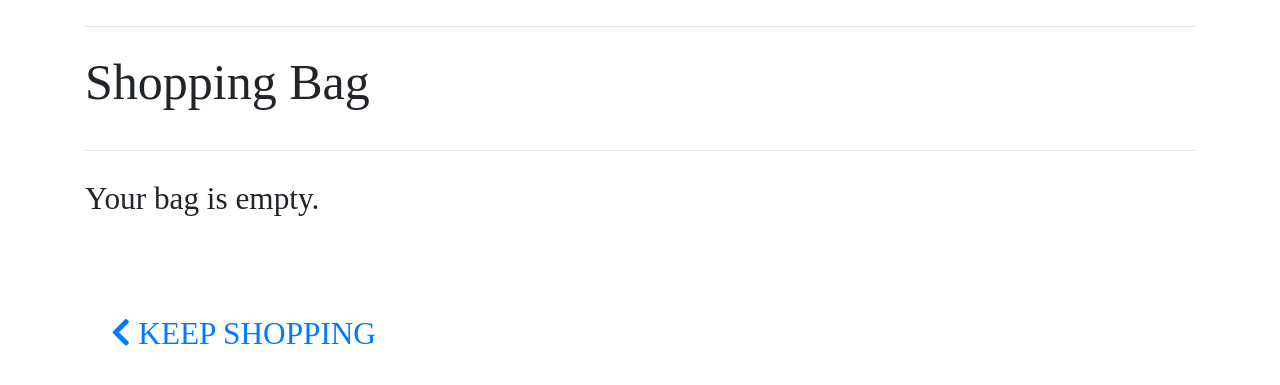
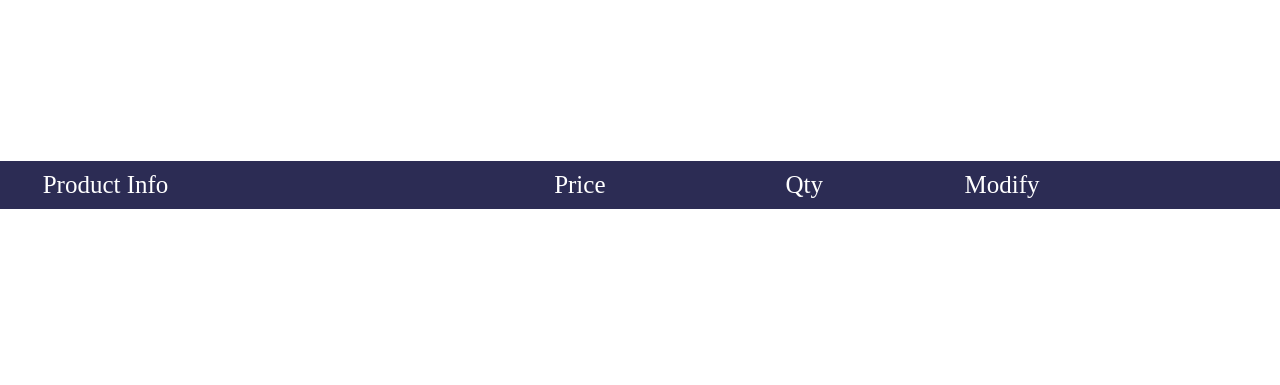
Before and after one commit to waltercarreno/DjangoProject, a Django app: page /bag/ in a window 1280 px wide. Shown: the part 200-585 px from the top of the page. Run offline with Django 4.2, Linux system fonts and the light colour scheme; lists and menus that the app fills with data are empty; some libraries are stand-ins or nearby versions; some web fonts are replaced.

Commit message:
updated bag url. Created view to delete, modify products.

```diff
--- a/bag/context.py
+++ b/bag/context.py
@@ -1,16 +1,29 @@
 from decimal import Decimal
 from django.conf import settings
+from django.shortcuts import get_object_or_404
+from products.models import Product
 
 def bag_contents(request):
 
     bag_items = []
     total = 0
     product_count = 0
+    bag = request.session.get('bag', {})
+
+    for id, quantity in bag.items():
+        product = get_object_or_404(Product, pk=id)
+        total += quantity * product.price
+        product_count += quantity
+        bag_items.append({
+            'id': id,
+            'quantity': quantity,
+            'product': product,
+        })
 
     if total > 50:
         delivery = 0
     else:
-        delivery = total*0.1
+        delivery = 5
     grand_total = delivery + total
 
     context = {
--- a/bag/templates/bag/bag.html
+++ b/bag/templates/bag/bag.html
@@ -2,7 +2,7 @@
 {% load static %}
 
 {% block page_header %}
-    <div class="container header-container">
+    <div class="container header-container cart-page">
         <div class="row">
             <div class="col"></div>
         </div>
@@ -10,30 +10,50 @@
 {% endblock %}
 
 {% block content %}
-    <div class="overlay"></div>
-    <div class="container mb-2">
-        <div class="row">
-            <div class="col">
-                <hr>
-                <h2 class="logo-font mb-4">Shopping Bag</h2>
-                <hr>
-            </div>
-        </div>
+<div class="small-container cart-page">
+    <table>
+        <tr>
+            <th scope="col"></th>
+            <th scope="col">Product Info</th>
+            <th scope="col">Price</th>
+            <th scope="col">Qty</th>
+            <th scope="col">Modify </th>
+        </tr>
+        {% for item in bag_items %}
+        <tr>
+            <td class="p-3 w-25">
+                <img class="img-fluid rounded" src="{{ item.product.image.url }}">
+            </td>
+            <td>
+                <p class="my-0"><strong>{{ item.product.name }}</strong></p>
+                <p class="my-0 small text-muted">SKU: {{ item.product.sku|upper }}</p>
+            </td>
+            <td>
+               <p>{{ item.product.price }}</p>
+            </td>
+            <td>
+                <p>{{ item.quantity }}</p>
+             </td>
+            <td>
+                <form class="text-center" method="post"
+                action="{% url 'adjust_cart' item.id %}">
+                {% csrf_token %}
+                <div class="form-group ">
+                    <label for="exampleInputAmount" class="sr-only">New Qty</label>
+                    <div class="input-group">
+                        <input name="quantity" type="number" min="0" max="999" class="form-control"
+                            required="true" placeholder="Quantity">
+                    </div>
+                </div>
+                <button type="submit" class="btn btn-warning">
+                    <span aria-hidden="true"></span>Amend</button>
+            </form>
+            </td>
 
-        <div class="row">
-            <div class="col">
-                {% if bag_items %}
-                    <div class="table-responsive rounded"></div>
-                {% else %}
-                    <p class="lead mb-5">Your bag is empty.</p>
-                    <a href="{% url 'products' %}" class="btn btn-outline-black rounded-0 btn-lg">
-                        <span class="icon">
-                            <i class="fas fa-chevron-left"></i>
-                        </span>
-                        <span class="text-uppercase">Keep Shopping</span>
-                    </a>
-                {% endif %}
-            </div>
-        </div>
-    </div>
+
+        </tr>
+        {% endfor %}
+    </table>
+</div>
+
 {% endblock %}
--- a/bag/urls.py
+++ b/bag/urls.py
@@ -4,5 +4,6 @@ from . import views
 
 urlpatterns = [
  path('', views.view_bag, name='view_bag'),
- path('add/<item_id>/', views.add_to_bag, name='add_to_bag'),
+ path('add/<id>/', views.add_to_bag, name='add_to_bag'),
+ path('adjust/<id>/', views.adjust_cart, name='adjust_cart'),
 ]
--- a/bag/views.py
+++ b/bag/views.py
@@ -1,4 +1,4 @@
-from django.shortcuts import render, redirect
+from django.shortcuts import render, redirect, reverse
 
 # Create your views here.
 def view_bag(request):
@@ -6,18 +6,33 @@ def view_bag(request):
 
     return render(request, 'bag/bag.html')
 
-def add_to_bag(request, item_id):
+def add_to_bag(request, id):
     """ Add a quantity of the specified product to the shopping bag """
 
     quantity = int(request.POST.get('quantity'))
-    redirect_url = request.POST.get('redirect_url')
+
     bag = request.session.get('bag', {})
 
-    if item_id in list(bag.keys()):
-        bag[item_id] += quantity
+    if id in list(bag.keys()):
+        bag[id] += quantity
     else:
         bag[item_id] = quantity
 
     request.session['bag'] = bag
-    print(request.session['bag'])
-    return redirect(redirect_url)
+    return redirect(reverse('view_bag'))
+
+def adjust_cart(request, id):
+    """
+    Adjust the quantity of the specified product to the specified
+    amount
+    """
+    quantity = int(request.POST.get('quantity'))
+    bag = request.session.get('bag', {})
+
+    if quantity > 0:
+        bag[id] = quantity
+    else:
+        bag.pop(id)
+
+    request.session['bag'] = bag
+    return redirect(reverse('view_bag'))
--- a/home/templates/home/index.html
+++ b/home/templates/home/index.html
@@ -17,7 +17,7 @@
             <div class="col-lg-7 div-index ">
                 <h1 class="h1-section">Look to our products</h1>
                 <h1 class="h1-section">Start Buying now</h1>
-                <a href="{% url 'products' %}"><button class="btn1">Shop</button></a>
+                <a href="{% url 'view_bag' %}"><button class="btn1">Shop</button></a>
             </div>
         </div>
     </div>
--- a/static/css/base.css
+++ b/static/css/base.css
@@ -132,6 +132,27 @@ color: white;
 
 /* Related product */
 
+.cart-page{
+  margin: 80px auto;
+}
+
+table{
+  width: 100%;
+  border-collapse: collapse;
+}
+
+th{
+  text-align: left;
+  padding: 5px;
+  color: #fff;
+  background-color: #2c2c54;
+  font-weight: normal;
+}
+
+td {
+  padding: 5px;
+}
+
 
 
 /* Pagination * /
```
Also changed, not shown: products/templates/products/product_id.html (+8 -13 lines), db.sqlite3.
